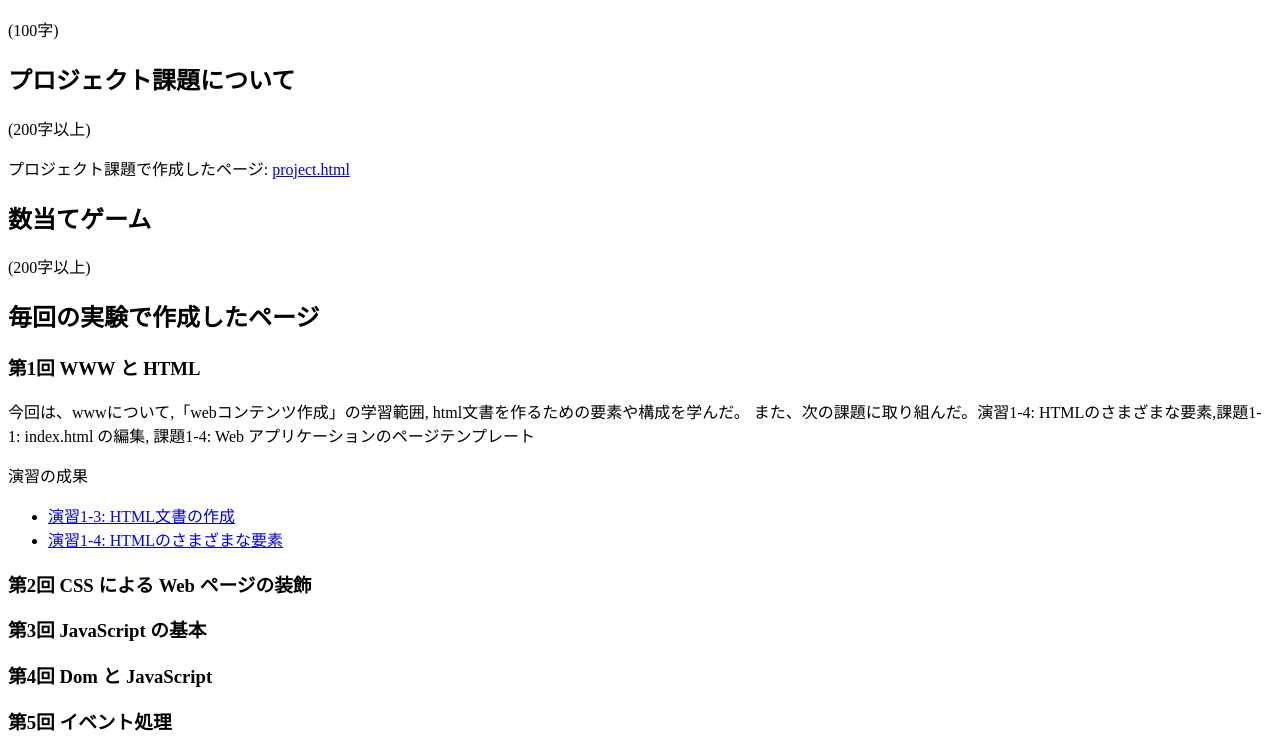
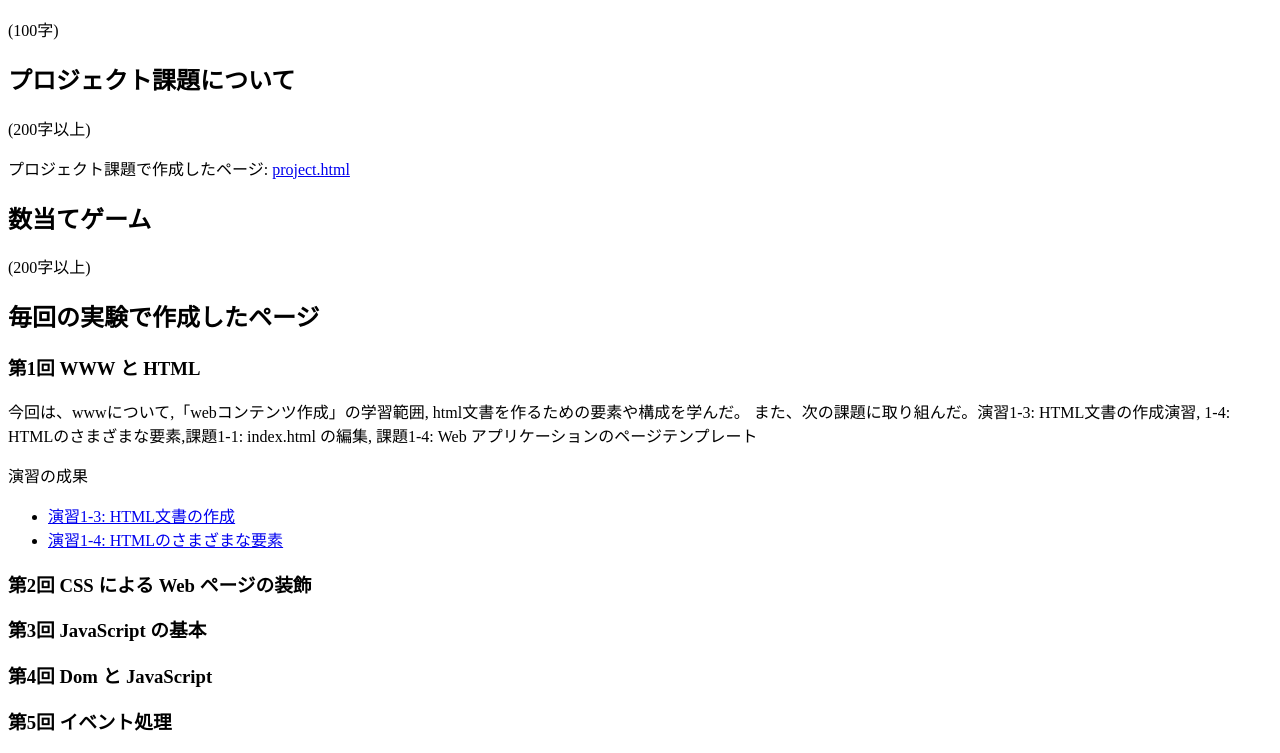
Before and after one commit to G284262022/medialabo, a plain HTML site: page index.html in a window 1280 px wide. Shown: the part 127-880 px from the top of the page. Drawn offline with Linux system fonts and the light colour scheme.

Commit message:
課題1-1

```diff
--- a/index.html
+++ b/index.html
@@ -22,7 +22,7 @@
 
     <h3>第1回 WWW と HTML</h3>
     <p>今回は、wwwについて,「webコンテンツ作成」の学習範囲, html文書を作るための要素や構成を学んだ。
-      また、次の課題に取り組んだ。演習1-4: HTMLのさまざまな要素,課題1-1: index.html の編集,
+      また、次の課題に取り組んだ。演習1-3: HTML文書の作成演習, 1-4: HTMLのさまざまな要素,課題1-1: index.html の編集,
       課題1-4: Web アプリケーションのページテンプレート</p>
     <p>演習の成果</p>
     <ul>
```
